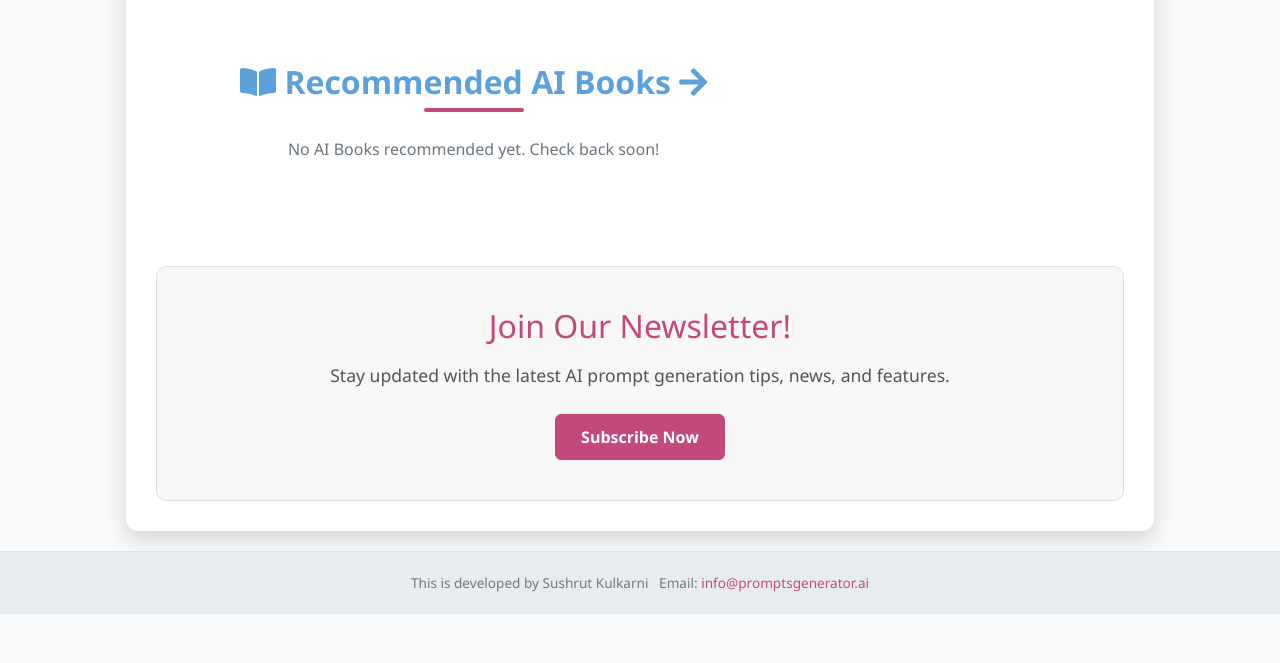
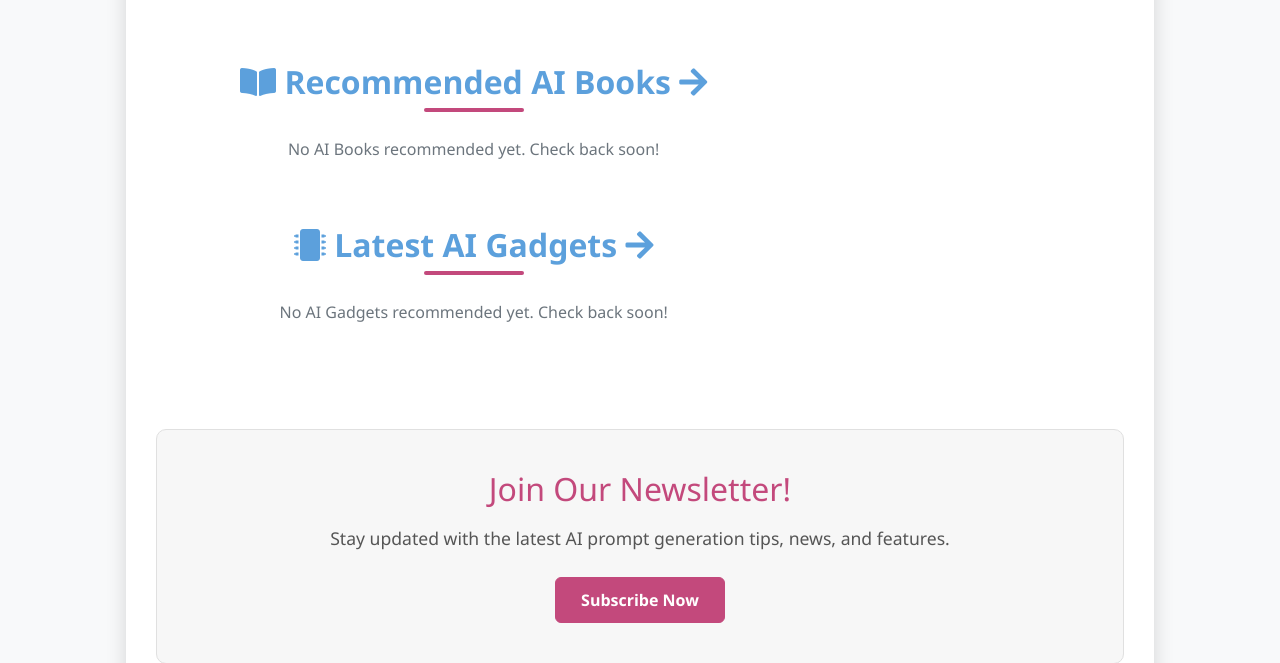
Before and after one commit to simpdatasush/prompts_testing, a Flask app: page / in a window 1280 px wide. Shown: the part 1146-1809 px from the top of the page. Before the commit the page ends 1760 px from the top, so only its background shows below. Run offline with Flask 3, Linux system fonts and the light colour scheme; grey boxes labelled with a size stand in for pictures from a placeholder-image service; some libraries are stand-ins or nearby versions.

Commit message:
Update landing.html

```diff
--- a/templates/landing.html
+++ b/templates/landing.html
@@ -489,6 +489,33 @@
     </div>
 </section>
 
+        </section> <section class="ai-gadgets-section mb-5">
+    <h2 class="section-title">
+        <a href="{{ url_for('all_ai_gadgets') }}" style="color: inherit; text-decoration: none;">
+            <i class="fas fa-microchip"></i> Latest AI Gadgets <i class="fas fa-arrow-right"></i>
+        </a>
+    </h2>
+    <div class="row">
+        {% for gadget in ai_gadgets_listings %}
+        <div class="col-md-6 col-lg-4">
+            <div class="card">
+                <div class="card-body">
+                    <h5 class="card-title">{{ gadget.name }}</h5>
+                    <h6 class="card-subtitle mb-2 text-muted">{{ gadget.manufacturer }} - {{ gadget.category }}</h6>
+                    <p class="card-text">{{ gadget.summary | truncate(150) }}</p>
+                    <a href="{{ gadget.purchase_url }}" target="_blank" class="card-link">View Product <i class="fas fa-external-link-alt"></i></a>
+                    <p class="meta-info">Released: {{ gadget.date_released.strftime('%Y-%m-%d') if gadget.date_released else 'N/A' }}</p>
+                    <p class="meta-info">Added: {{ gadget.date_added.strftime('%Y-%m-%d %H:%M') }}</p>
+                </div>
+            </div>
+        </div>
+        {% else %}
+        <div class="col-12">
+            <p class="text-center text-muted">No AI Gadgets recommended yet. Check back soon!</p>
+        </div>
+        {% endfor %}
+    </div>
+</section>
 
             </div> <div class="col-md-4">
                 <div class="card mb-4 bg-light p-3">
```
